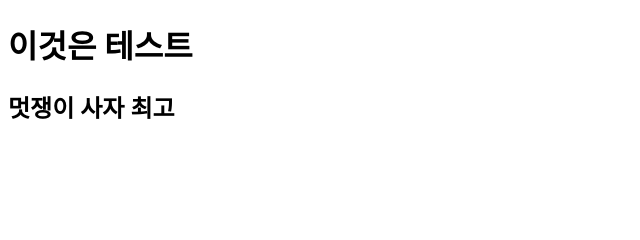
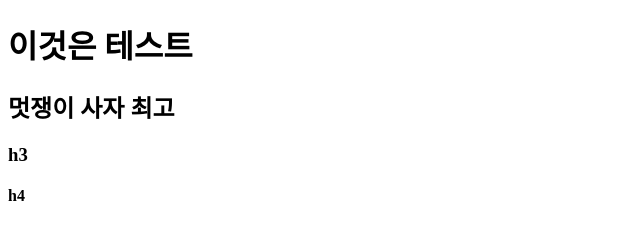
Before and after one commit to thepick01/git_test_temp, a plain HTML site: page index.html in a window 1280 px wide. Shown: the full height of the page, 0-640 px from the left. Drawn offline with Linux system fonts and the light colour scheme.

Commit message:
h3, h4 add html amend test

```diff
--- a/index.html
+++ b/index.html
@@ -9,5 +9,7 @@
 <body>
     <h1>이것은 테스트</h1>
     <h2>멋쟁이 사자 최고</h2>
+    <h3>h3</h3>
+    <h4>h4</h4>
 </body>
 </html>
```
